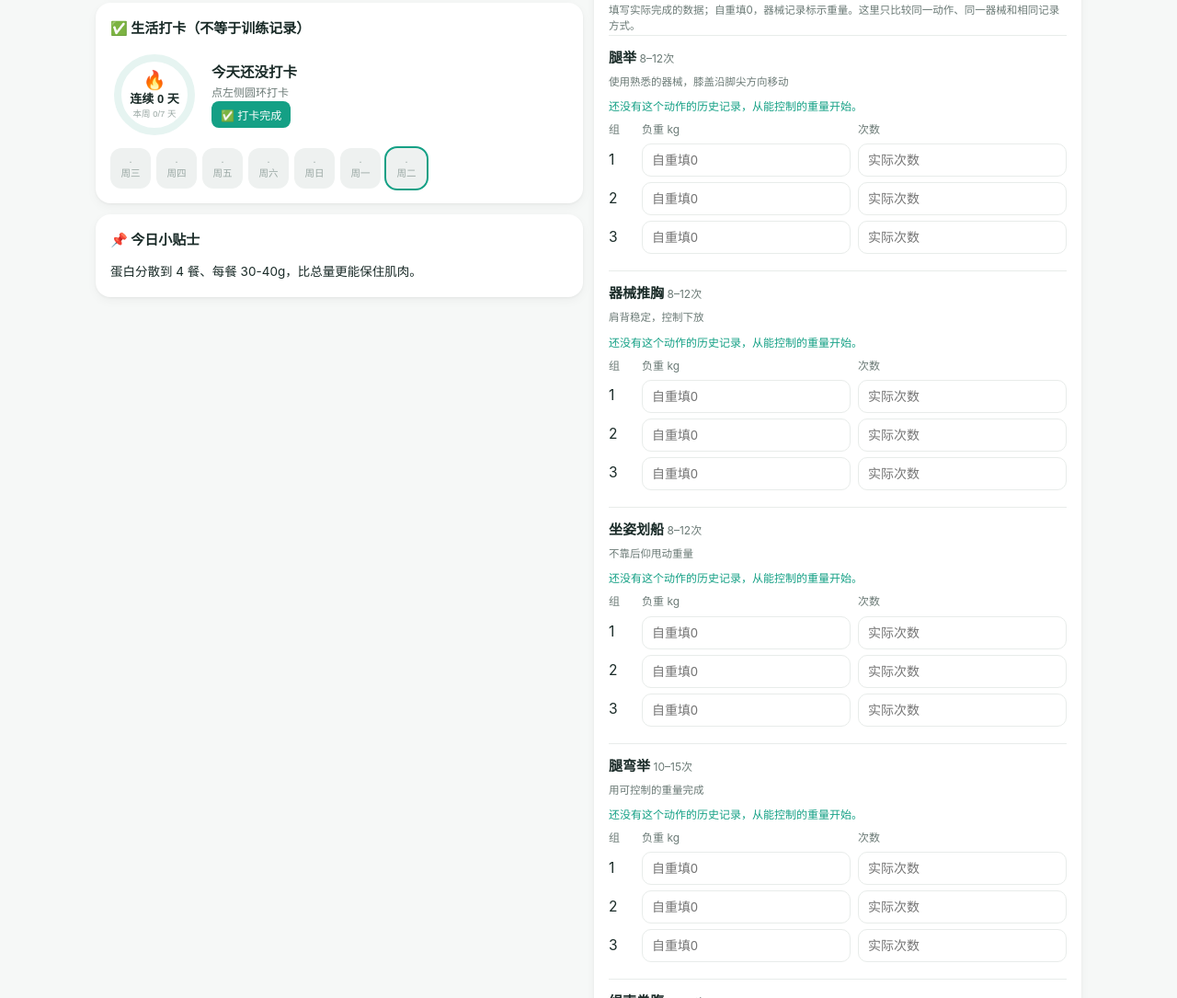
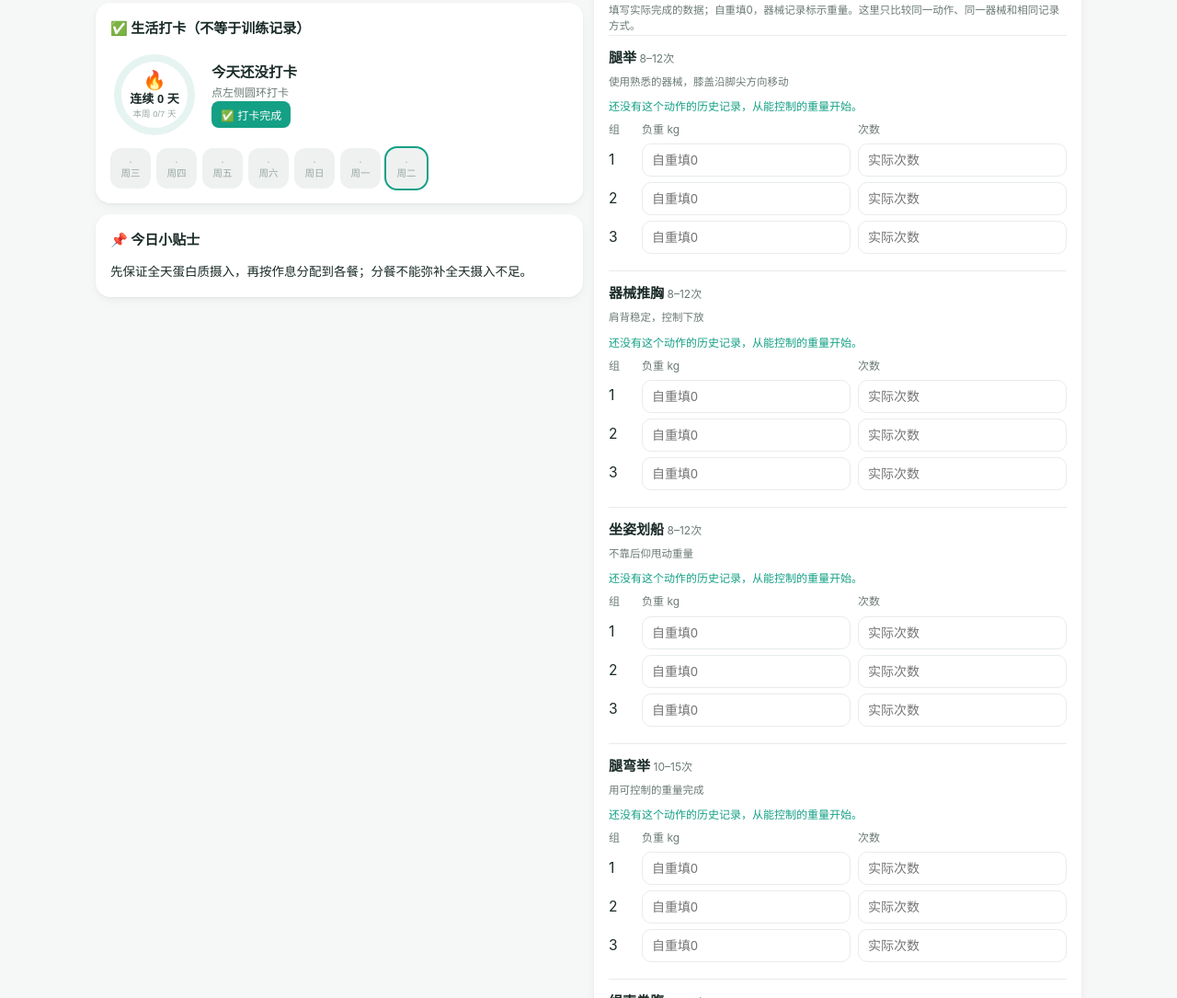
Before and after one commit to aa563977885-web/jianzhi, a website: page index.html in a window 1280 px wide. Shown: the part 901-1986 px from the top of the page at 92% size. Drawn offline with Linux system fonts and the light colour scheme.

Commit message:
Correct legacy protein timing and short-term weight fluctuation tips

```diff
--- a/index.html
+++ b/index.html
@@ -1085,8 +1085,8 @@ var TIPS=[
  '外食技巧：涮水去油、优先蒸煮、酱料减半，油炸食物剥皮再吃。',
  '按作息安排进餐，避免为了固定时间挨饿；同时记录睡眠与训练恢复。',
  '每周同一时间称重取平均，别被单日波动影响心情，趋势才重要。',
- '蛋白分散到 4 餐、每餐 30-40g，比总量更能保住肌肉。',
- '肌酸每天 3-5g 是证据最强的合法补剂；开头体重涨 0.5-1kg 是水分入肌，不是变胖。'
+ '先保证全天蛋白质摄入，再按作息分配到各餐；分餐不能弥补全天摄入不足。',
+ '刚恢复训练、盐分变化或开始补充肌酸，都可能影响短期体重；结合腰围和连续记录观察，不把单日变化直接当成脂肪变化。'
 ];
 var ACHIEVEMENTS=[
  {ico:'🎬',nm:'初次打卡',cond:function(){return Object.keys(state.checkins).length>0;}},
```
